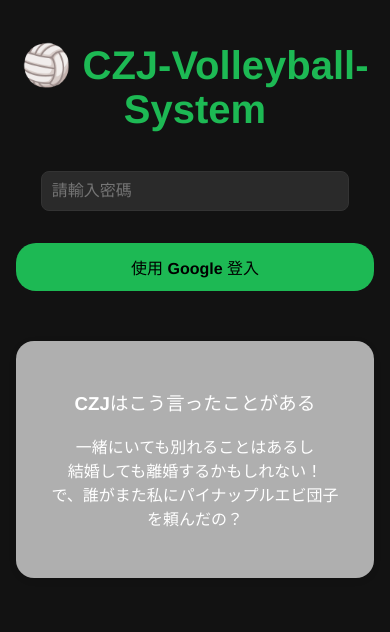
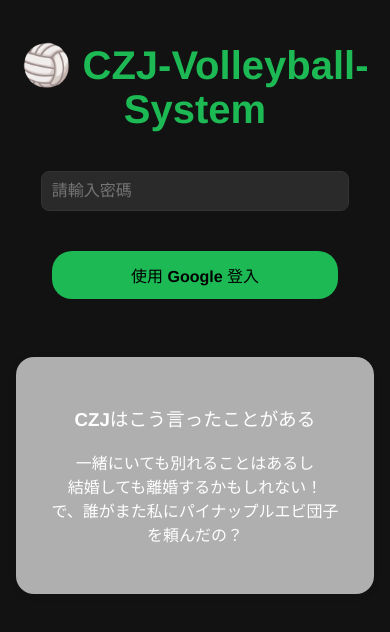
Before and after one commit to Terry1015473/CZJ-Volleyball-System, a React (Vite) app: page / in a window 390 px wide. Shown: the top 632 px of the page. Built offline with nearby package versions, Linux system fonts and the light colour scheme; no server answers.

Commit message:
mobile v2 modification

```diff
--- a/src/App.css
+++ b/src/App.css
@@ -257,8 +257,9 @@
   }
 
   .spotify-button {
-    width: 100%;
+    width: 80%;
     padding: 0.75rem;
     font-size: 1rem;
+    margin: 0.5rem;
   }
 }
```
